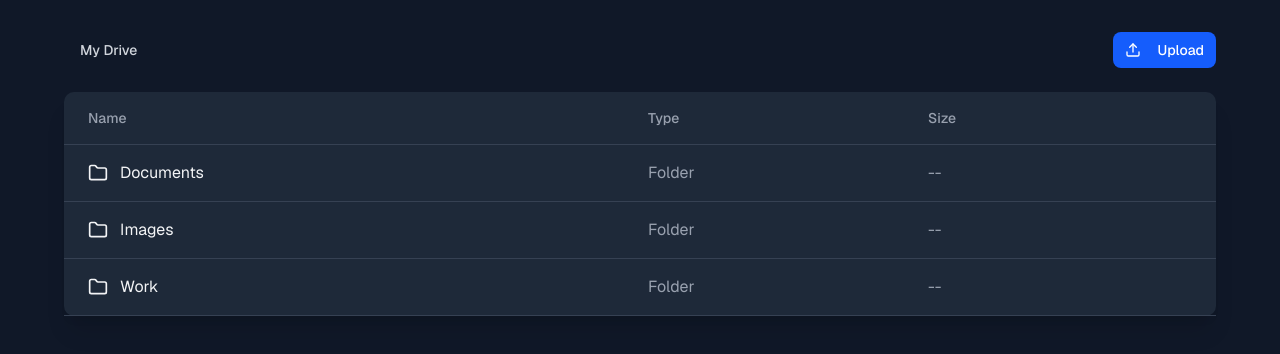
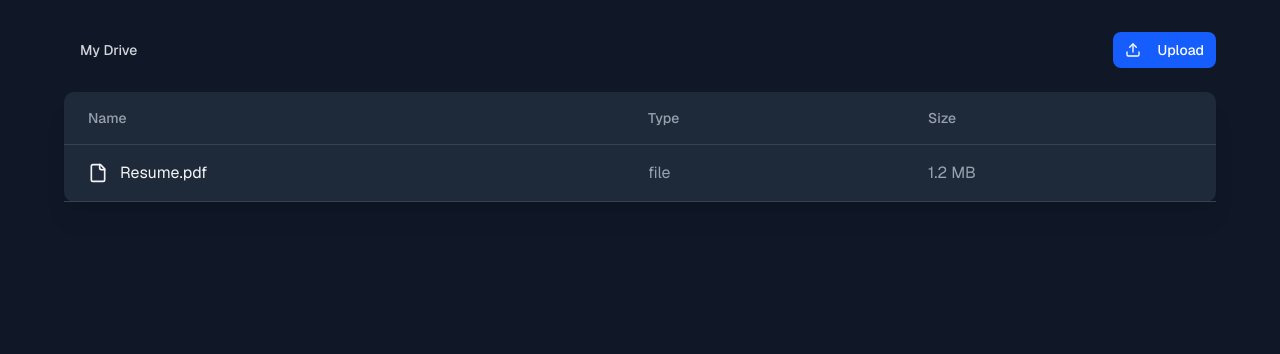
Before and after one commit to raghavv619/gdrive-tut, a Next.js app: page / in a window 1280 px wide. Shown: the top 354 px of the page. Built offline with nearby package versions, Linux system fonts and the light colour scheme.

Commit message:
file-row, mock-data done

```diff
--- /dev/null
+++ b/src/app/file-row.tsx
@@ -0,0 +1,54 @@
+import type { Folder, File } from "~/lib/mock-data";
+import { Folder as FolderIcon, FileIcon } from "lucide-react";
+
+export function FileRow(props: { file: File }) {
+  const { file } = props;
+  return (
+    <li
+      key={file.id}
+      className="hover:bg-gray-750 border-b border-gray-700 px-6 py-4"
+    >
+      <div className="grid grid-cols-12 items-center gap-4">
+        <div className="col-span-6 flex items-center">
+          <a
+            href={file.url}
+            className="flex items-center text-gray-100 hover:text-blue-400"
+            target="_blank"
+          >
+            <FileIcon className="mr-3" size={20} />
+            {file.name}
+          </a>
+        </div>
+        <div className="col-span-3 text-gray-400">{"file"}</div>
+        <div className="col-span-3 text-gray-400">{file.size}</div>
+      </div>
+    </li>
+  );
+}
+
+export function FolderRow(props: {
+  folder: Folder;
+  handleFolderClick: () => void;
+}) {
+  const { folder, handleFolderClick } = props;
+  return (
+    <li
+      key={folder.id}
+      className="hover:bg-gray-750 border-b border-gray-700 px-6 py-4"
+    >
+      <div className="grid grid-cols-12 items-center gap-4">
+        <div className="col-span-6 flex items-center">
+          <button
+            onClick={() => handleFolderClick()}
+            className="flex items-center text-gray-100 hover:text-blue-400"
+          >
+            <FolderIcon className="mr-3" size={20} />
+            {folder.name}
+          </button>
+        </div>
+        <div className="col-span-3 text-gray-400"></div>
+        <div className="col-span-3 text-gray-400"></div>
+      </div>
+    </li>
+  );
+}
--- a/src/app/page.tsx
+++ b/src/app/page.tsx
@@ -1,38 +1,43 @@
 "use client"
 
-import { useState } from "react"
-import { mockFiles } from "../lib/mock-data"
+import { useState, useMemo } from "react"
+import { mockFiles, mockFolders } from "../lib/mock-data"
 import { Folder, FileIcon, Upload, ChevronRight } from "lucide-react"
 import Link from "next/link"
 import { Button } from "~/components/ui/button"
+import { FileRow, FolderRow } from "./file-row"
 
 export default function GoogleDriveClone() {
-  const [currentFolder, setCurrentFolder] = useState<string | null>(null)
+  const [currentFolder, setCurrentFolder] = useState<string>("root")
 
   const getCurrentFiles = () => {
     return mockFiles.filter((file) => file.parent === currentFolder)
+  }
+
+  const getCurrentFolders = ()=> {
+    return mockFolders.filter((folder) => folder.parent === currentFolder )
   }
 
   const handleFolderClick = (folderId: string) => {
     setCurrentFolder(folderId)
   }
 
-  const getBreadcrumbs = () => {
+  const breadcrumbs = useMemo(() => {
     const breadcrumbs = []
     let currentId = currentFolder
 
-    while (currentId !== null) {
-      const folder = mockFiles.find((file) => file.id === currentId)
+    while (currentId !== "root") {
+      const folder = mockFolders.find((file) => file.id === currentId);
       if (folder) {
         breadcrumbs.unshift(folder)
-        currentId = folder.parent
+        currentId = folder.parent ?? "root"
       } else {
         break
       }
     }
 
     return breadcrumbs
-  }
+  }, [currentFolder])
 
   const handleUpload = () => {
     alert("Upload functionality would be implemented here")
@@ -44,13 +49,13 @@
         <div className="flex justify-between items-center mb-6">
           <div className="flex items-center">
             <Button
-              onClick={() => setCurrentFolder(null)}
+              onClick={() => setCurrentFolder("root")}
               variant="ghost"
               className="text-gray-300 hover:text-white mr-2"
             >
               My Drive
             </Button>
-            {getBreadcrumbs().map((folder, _index) => (
+            {breadcrumbs.map((folder, _index) => (
               <div key={folder.id} className="flex items-center">
                 <ChevronRight className="mx-2 text-gray-500" size={16} />
                 <Button
@@ -78,28 +83,7 @@
           </div>
           <ul>
             {getCurrentFiles().map((file) => (
-              <li key={file.id} className="px-6 py-4 border-b border-gray-700 hover:bg-gray-750">
-                <div className="grid grid-cols-12 gap-4 items-center">
-                  <div className="col-span-6 flex items-center">
-                    {file.type === "folder" ? (
-                      <button
-                        onClick={() => handleFolderClick(file.id)}
-                        className="flex items-center text-gray-100 hover:text-blue-400"
-                      >
-                        <Folder className="mr-3" size={20} />
-                        {file.name}
-                      </button>
-                    ) : (
-                      <Link href={file.url ?? "#"} className="flex items-center text-gray-100 hover:text-blue-400">
-                        <FileIcon className="mr-3" size={20} />
-                        {file.name}
-                      </Link>
-                    )}
-                  </div>
-                  <div className="col-span-3 text-gray-400">{file.type === "folder" ? "Folder" : "File"}</div>
-                  <div className="col-span-3 text-gray-400">{file.type === "folder" ? "--" : "2 MB"}</div>
-                </div>
-              </li>
+              <FileRow key={file.id} file={file} />
             ))}
           </ul>
         </div>
--- a/src/lib/mock-data.ts
+++ b/src/lib/mock-data.ts
@@ -1,21 +1,74 @@
 export interface File {
-  id: string
-  name: string
-  type: "file" | "folder"
-  url?: string
-  parent: string | null
-  size?: string
+  id: string;
+  name: string;
+  type: "file";
+  url: string;
+  parent: string;
+  size: string;
 }
 
+export type Folder = {
+  id: string;
+  name: string;
+  type: "folder";
+  parent: string | null;
+};
+
+export const mockFolders: Folder[] = [
+  { id: "root", name: "root", type: "folder", parent: null },
+  { id: "1", name: "Documents", type: "folder", parent: "root" },
+  { id: "2", name: "Images", type: "folder", parent: "root" },
+  { id: "3", name: "Work", type: "folder", parent: "root" },
+  { id: "4", name: "Presentations", type: "folder", parent: "3" },
+];
+
 export const mockFiles: File[] = [
-  { id: "1", name: "Documents", type: "folder", parent: null },
-  { id: "2", name: "Images", type: "folder", parent: null },
-  { id: "3", name: "Work", type: "folder", parent: null },
-  { id: "4", name: "Resume.pdf", type: "file", url: "/files/resume.pdf", parent: "1", size: "1.2 MB" },
-  { id: "5", name: "Project Proposal.docx", type: "file", url: "/files/proposal.docx", parent: "1", size: "2.5 MB" },
-  { id: "6", name: "Vacation.jpg", type: "file", url: "/files/vacation.jpg", parent: "2", size: "3.7 MB" },
-  { id: "7", name: "Profile Picture.png", type: "file", url: "/files/profile.png", parent: "2", size: "1.8 MB" },
-  { id: "8", name: "Presentations", type: "folder", parent: "3" },
-  { id: "9", name: "Q4 Report.pptx", type: "file", url: "/files/q4-report.pptx", parent: "8", size: "5.2 MB" },
-  { id: "10", name: "Budget.xlsx", type: "file", url: "/files/budget.xlsx", parent: "3", size: "1.5 MB" },
-]
+  {
+    id: "4",
+    name: "Resume.pdf",
+    type: "file",
+    url: "/files/resume.pdf",
+    parent: "root",
+    size: "1.2 MB",
+  },
+  {
+    id: "5",
+    name: "Project Proposal.docx",
+    type: "file",
+    url: "/files/proposal.docx",
+    parent: "1",
+    size: "2.5 MB",
+  },
+  {
+    id: "6",
+    name: "Vacation.jpg",
+    type: "file",
+    url: "/files/vacation.jpg",
+    parent: "2",
+    size: "3.7 MB",
+  },
+  {
+    id: "7",
+    name: "Profile Picture.png",
+    type: "file",
+    url: "/files/profile.png",
+    parent: "2",
+    size: "1.8 MB",
+  },
+  {
+    id: "9",
+    name: "Q4 Report.pptx",
+    type: "file",
+    url: "/files/q4-report.pptx",
+    parent: "8",
+    size: "5.2 MB",
+  },
+  {
+    id: "10",
+    name: "Budget.xlsx",
+    type: "file",
+    url: "/files/budget.xlsx",
+    parent: "3",
+    size: "1.5 MB",
+  },
+];
```
